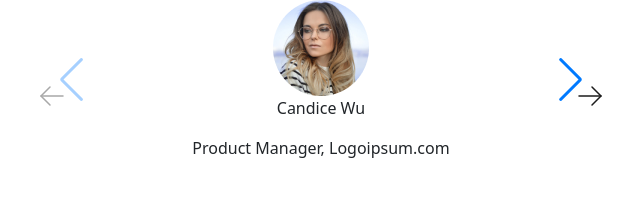
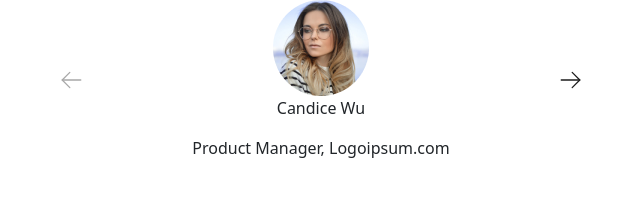
Before and after one commit to OrkhanKarimli/cardscomponent, a React (Create React App) app: page / in a window 1280 px wide. Shown: the top 210 px of the page, without its empty margins (34-674 px from the left). Built offline with nearby package versions, Linux system fonts and the light colour scheme; a web font is replaced by a local one.

Commit message:
Custom carousel finis

```diff
--- a/src/components/Carousel.jsx
+++ b/src/components/Carousel.jsx
@@ -1,23 +1,21 @@
 import React from "react";
-import "bootstrap/dist/css/bootstrap.css";
 import Carouselimg from "../image/carousel.png";
 import { Swiper, SwiperSlide } from "swiper/react";
-import { useSwiper } from "swiper/react";
-import { Navigation } from "swiper";
+
+import { Navigation, Pagination,A11y } from "swiper";
 import "swiper/css";
 import "swiper/css/navigation";
-import { ReactComponent as Iconnext } from "../icons/ArrowRight.svg";
-import { ReactComponent as Iconprev } from "../icons/ArrowLeft.svg";
+import { SwiperNavButtons } from "./SwiperNavButtons";
+
 const Carousel = () => {
-  const swiper = useSwiper();
+
   return (
     <div className="container">
       <div className="row justify-center">
         <div className="col-md-6 custom-slider-main">
           <Swiper
-            navigation={true}
-            modules={[Navigation]}
-            className="mySwiper"
+
+            modules={[Navigation,Pagination,A11y]}
             slidesPerView="auto"
           >
             <SwiperSlide className="restyle-carousel-item">
@@ -72,13 +70,9 @@ const Carousel = () => {
                 </li>
               </ul>
             </SwiperSlide>
+            <SwiperNavButtons/>
           </Swiper>
-          <div className="custom-button-next ">
-            <Iconnext onClick={() => swiper.slideNext()} />
-          </div>
-          <div className="custom-button-prev">
-            <Iconprev onClick={() =>swiper.slidePrev()} />
-          </div>
+
         </div>
       </div>
     </div>
--- /dev/null
+++ b/src/components/SwiperNavButtons.jsx
@@ -0,0 +1,18 @@
+import React from 'react'
+import { ReactComponent as Iconnext } from "../icons/ArrowRight.svg";
+import { ReactComponent as Iconprev } from "../icons/ArrowLeft.svg";
+import { useSwiper } from "swiper/react";
+export const SwiperNavButtons = () => {
+    const swiper = useSwiper();
+  return (
+    <>
+        <div className="custom-button-next  swiper-button-next">
+    <Iconnext onClick={()=>swiper.slideNext()} />
+  </div>
+  <div className="custom-button-prev swiper-button-prev">
+    <Iconprev onClick={() =>swiper.slidePrev()} />
+  </div>
+    </>
+
+  )
+}
--- a/src/scss/_customcarousel.scss
+++ b/src/scss/_customcarousel.scss
@@ -35,16 +35,4 @@ color: $color;
 }
 .custom-slider-main{
     position: relative;
- .custom-button-next{
-    position: absolute;
-    right: 0;
-    top: 50%;
-    cursor: pointer;
- }
- .custom-button-prev{
-    position: absolute;
-    left:0;
-    top: 50%;
-    cursor: pointer;
- }
 }
--- /dev/null
+++ b/src/scss/_swipernavbuttons.scss
@@ -0,0 +1,19 @@
+.custom-button-next{
+    position: absolute;
+    right: 0;
+    top: 50%;
+    cursor: pointer;
+ }
+ .custom-button-prev{
+    position: absolute;
+    left:0;
+    top: 50%;
+    cursor: pointer;
+ }
+.swiper-button-next, .swiper-button-prev{
+user-select: none;
+}
+.swiper-button-next::after,
+.swiper-button-prev::after{
+content: '' !important;
+}
--- a/src/scss/style.scss
+++ b/src/scss/style.scss
@@ -25,4 +25,5 @@
 @import "compainesmall";
 @import "howtobegin";
 @import "accordion";
-@import "customcarousel"
+@import "customcarousel";
+@import "swipernavbuttons"
```
